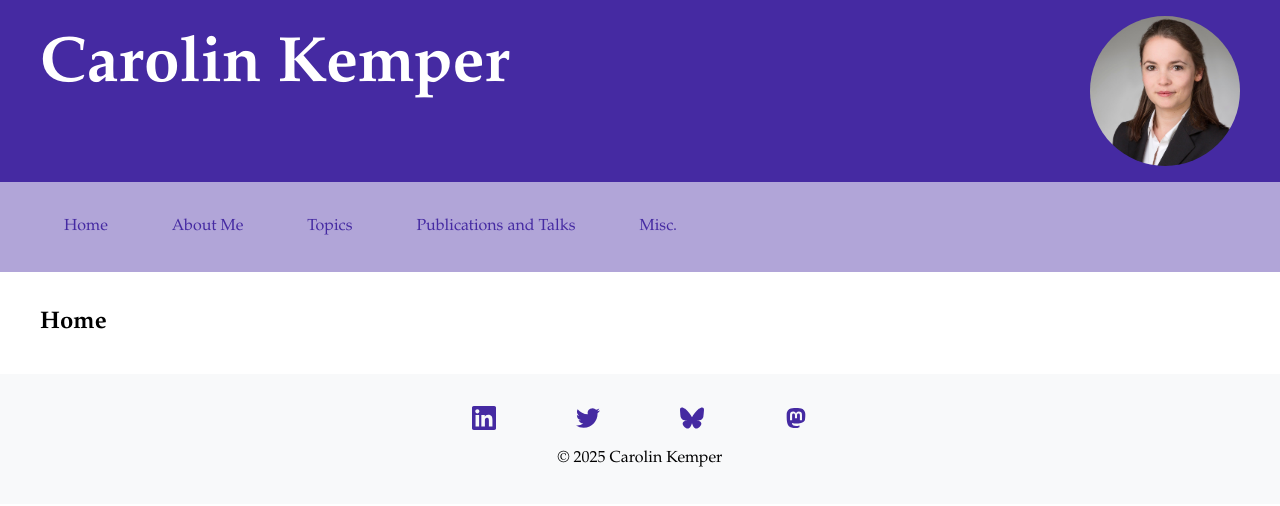
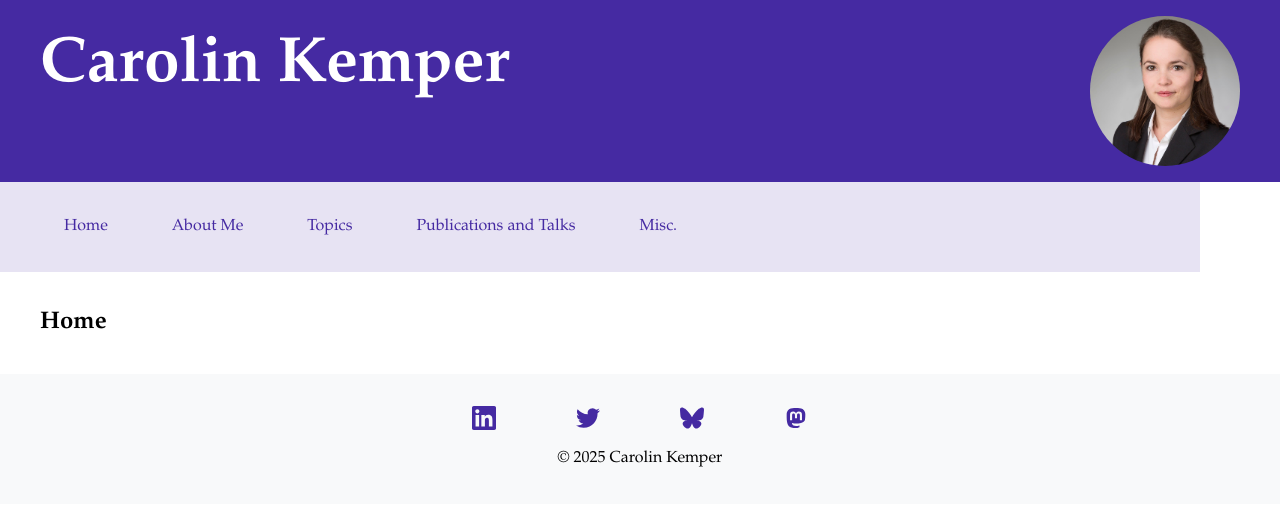
Before and after one commit to CarolinKemper/carolinkemper.github.io, a Jekyll site: the page built from index.md, in a window 1280 px wide. Shown: the top 506 px of the page. Built offline with Jekyll 4.4.1, drawn with Linux system fonts in a browser that asks for light colours.

Commit message:
test nav bar

```diff
--- a/assets/css/main.css
+++ b/assets/css/main.css
@@ -44,7 +44,8 @@ body {
 
 /* Navigation styles */
 .main-nav {
-    background-color: rgba(69, 42, 162, 0.42); /* #452aa2 with 42% transparency */
+    background-color: rgba(69, 42, 162, 0.13); /* #452aa2 with 42% transparency */
+    max-width: 1200px;
     padding: 0.5rem 0;
 }
 
@@ -80,7 +81,7 @@ body {
     position: absolute;
     background-color: #452aa2;
     min-width: 160px;
-    box-shadow: 0 8px 16px rgba(0,0,0,0.2);
+    box-shadow: 0 8px 16px  rgba(69, 42, 162, 0.13);
     z-index: 1;
     list-style: none;
     padding: 0.5rem 0;
```
